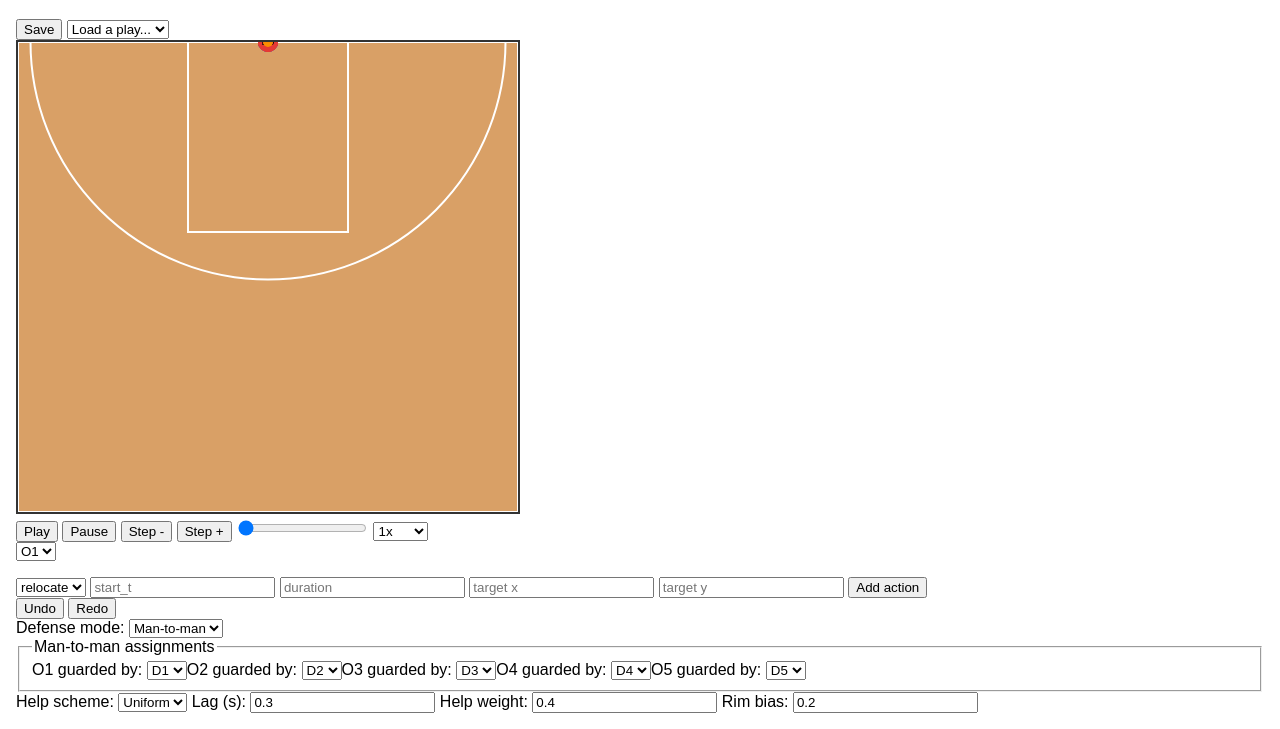
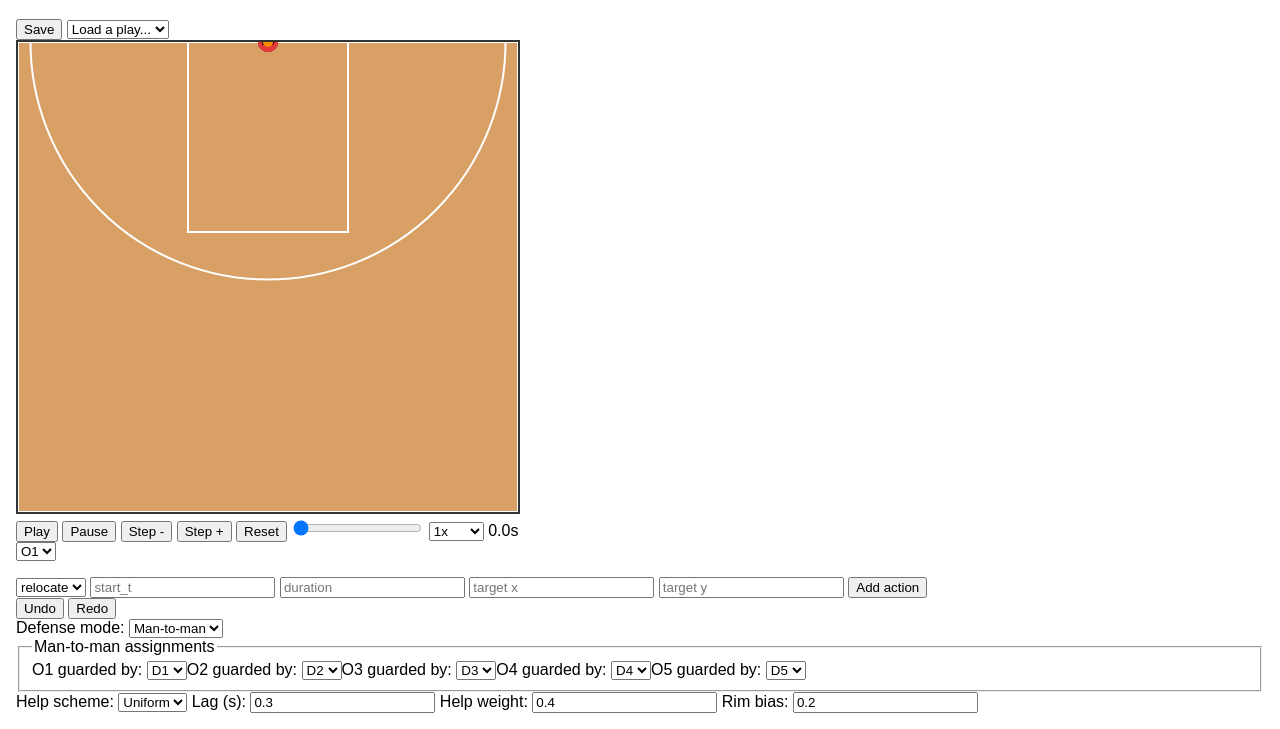
Before and after one commit to Lucky-Aubrey/basketball-simulator, a website with bundled scripts: page static/index.html in a window 1280 px wide. Shown: the part 77-806 px from the top of the page. Built offline with nearby package versions, Linux system fonts and the light colour scheme; files whose address does not match are found by name.

Commit message:
feat: add screener-enlarge rendering, playback time readout, and reset control
Wires the screener-enlarge predicate from screen-visual.js into rendering,
adds a live time readout span, and a Reset transport button.

```diff
--- a/static/index.html
+++ b/static/index.html
@@ -17,6 +17,7 @@
     <button id="pause-btn">Pause</button>
     <button id="step-back-btn">Step -</button>
     <button id="step-fwd-btn">Step +</button>
+    <button id="reset-btn">Reset</button>
     <input id="scrub" type="range" min="0" max="30" step="0.1" value="0">
     <select id="speed-select">
       <option value="0.25">0.25x</option>
@@ -24,6 +25,7 @@
       <option value="1" selected>1x</option>
       <option value="2">2x</option>
     </select>
+    <span id="time-readout">0.0s</span>
   </div>
   <div id="timeline">
     <select id="player-select">
--- a/static/js/main.js
+++ b/static/js/main.js
@@ -5,6 +5,7 @@ import { createPlacementEditor, wireSaveLoad } from "./editor.js";
 import { createTimelineEditor } from "./timeline.js";
 import { createPlaybackController } from "./playback.js";
 import { wireManDefenseUI, wireZoneDefenseUI } from "./defense-ui.js";
+import { screenerRadiusMultiplier } from "./screen-visual.js";
 
 const canvas = document.getElementById("court");
 const ctx = canvas.getContext("2d");
@@ -16,10 +17,13 @@ const zoneDefenseUI = wireZoneDefenseUI(play);
 const history = new History();
 const timelineEditor = createTimelineEditor(play, history, () => {});
 
-const playback = createPlaybackController(play, (frame) => {
+const playback = createPlaybackController(play, (frame, t) => {
   drawCourt(ctx, canvas.width, canvas.height);
-  drawPlayers(ctx, canvas.width, canvas.height, { offense: frame.offense, defense: frame.defense });
+  const offenseRadii = {};
+  for (const p of play.offense) offenseRadii[p.id] = 10 * screenerRadiusMultiplier(p, t);
+  drawPlayers(ctx, canvas.width, canvas.height, { offense: frame.offense, defense: frame.defense }, offenseRadii);
   drawBall(ctx, canvas.width, canvas.height, frame.ball && frame.ball.pos);
+  document.getElementById("time-readout").textContent = t.toFixed(1) + "s";
 });
 
 wireSaveLoad(play, (loaded) => {
@@ -43,5 +47,6 @@ document.getElementById("step-back-btn").addEventListener("click", () => playbac
 document.getElementById("step-fwd-btn").addEventListener("click", () => playback.step(0.1));
 document.getElementById("scrub").addEventListener("input", (event) => playback.scrubTo(parseFloat(event.target.value)));
 document.getElementById("speed-select").addEventListener("change", (event) => playback.setSpeed(parseFloat(event.target.value)));
+document.getElementById("reset-btn").addEventListener("click", () => playback.scrubTo(0));
 
 playback.scrubTo(0);
--- a/static/js/render.js
+++ b/static/js/render.js
@@ -1,8 +1,8 @@
 import { courtToPixel } from "./geometry.js";
 
-function drawDot(ctx, x, y, color, label) {
+function drawDot(ctx, x, y, color, label, radius = 10) {
   ctx.beginPath();
-  ctx.arc(x, y, 10, 0, 2 * Math.PI);
+  ctx.arc(x, y, radius, 0, 2 * Math.PI);
   ctx.fillStyle = color;
   ctx.fill();
   ctx.fillStyle = "#000";
@@ -11,10 +11,10 @@ function drawDot(ctx, x, y, color, label) {
   ctx.fillText(label, x, y + 3);
 }
 
-export function drawPlayers(ctx, width, height, positions) {
+export function drawPlayers(ctx, width, height, positions, offenseRadii = {}) {
   for (const [id, [x, y]] of Object.entries(positions.offense || {})) {
     const [px, py] = courtToPixel(x, y, width, height);
-    drawDot(ctx, px, py, "#1e88e5", id);
+    drawDot(ctx, px, py, "#1e88e5", id, offenseRadii[id] || 10);
   }
   for (const [id, [x, y]] of Object.entries(positions.defense || {})) {
     const [px, py] = courtToPixel(x, y, width, height);
```
